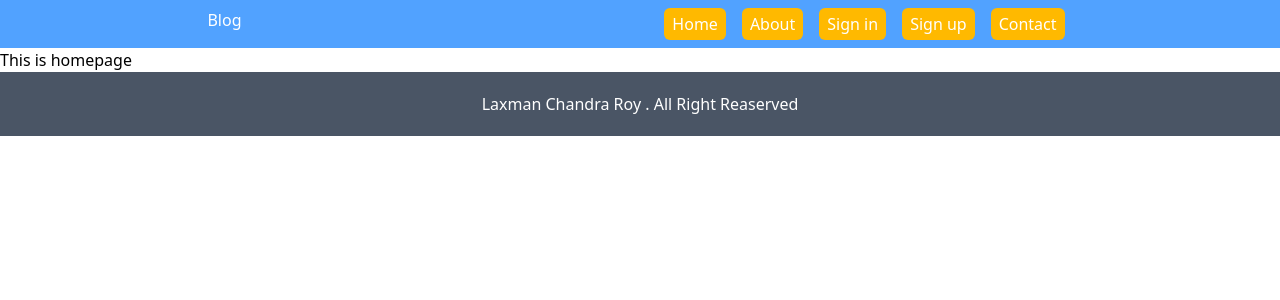
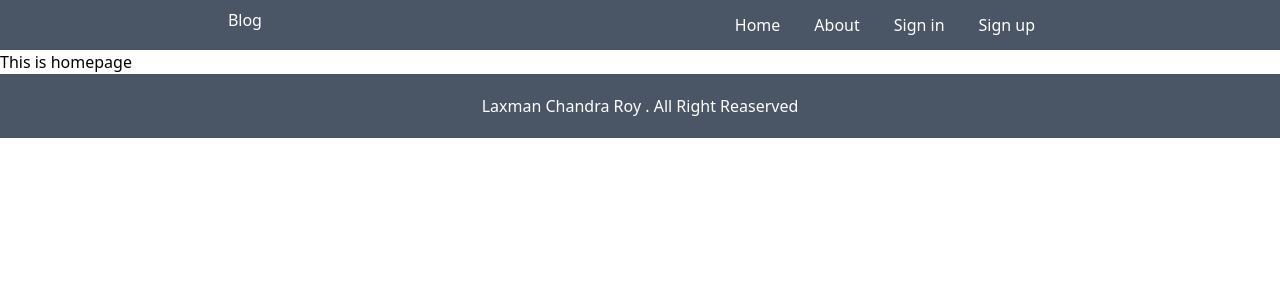
Before and after one commit to laxmancroy/blog-app, a Next.js app: page / in a window 1280 px wide. Shown: the top 300 px of the page. Built offline with nearby package versions, Linux system fonts and the light colour scheme.

Commit message:
added some style in header components

```diff
--- a/app/ui/Header.tsx
+++ b/app/ui/Header.tsx
@@ -1,15 +1,21 @@
+const navBar = [
+    { name: 'Home', href: '#home' },
+    { name: 'About', href: '#about' },
+    { name: 'Sign in', href: '#signin' },
+    { name: 'Sign up', href: '#signup' }
+];
+
 export default function Header() {
     return (
-        <header id="header" className="bg-blue-400 text-white flex justify-around py-2 ">
+        <header id="header" className="bg-gray-600 text-white flex justify-around py-2 ">
             <div>Blog</div>
             <nav>
-                <ul className="flex justify-center *:bg-amber-400 *:px-2 *:py-1 *:mx-2 *:rounded-md *:hover:cursor-pointer">
-                    <li>Home</li>
-                    <li>About</li>
-                    <li>Sign in</li>
-                    <li>Sign up</li>
-                    <li>Contact</li>
-
+                <ul className="flex justify-center *:border *:border-gray-600 *:px-2 *:py-1 *:mx-2 *:rounded-md *:hover:cursor-pointer *:hover:border-white">
+                    {
+                        navBar.map(link => (
+                            <a key={link.href} href={link.href}>{link.name}</a>
+                        ))
+                    }
                 </ul>
             </nav>
         </header>
```
